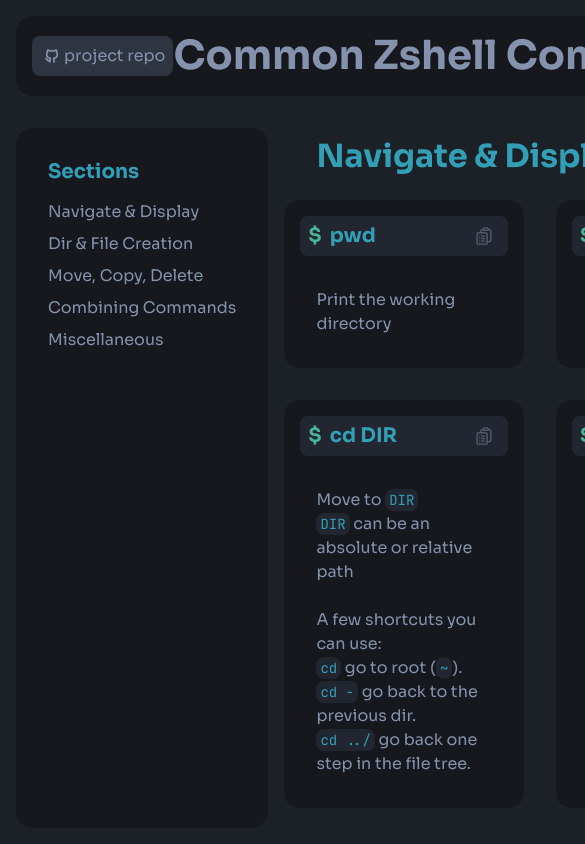
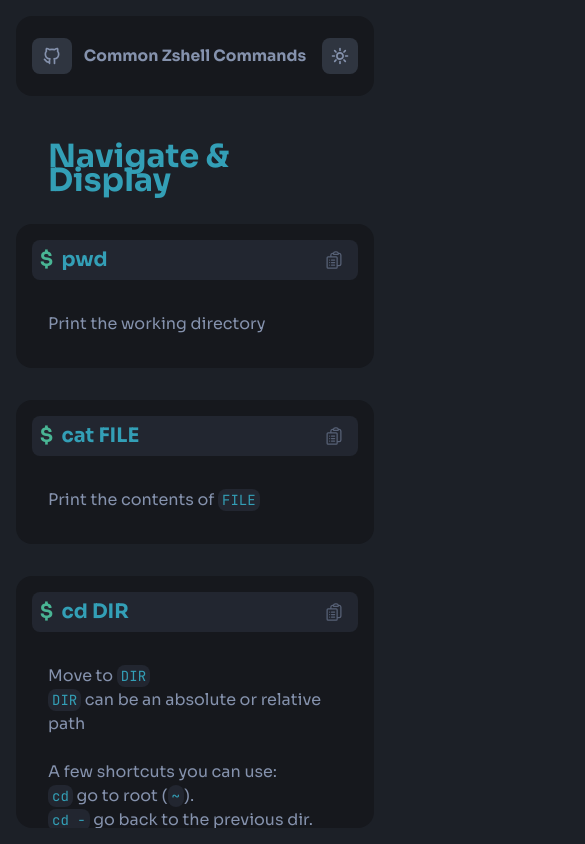
Before and after one commit to SoupCat-Py/zshcheatsheet, a React (Vite) app: page / in a window 390 px wide. Shown: the top 844 px of the page, 585 px wide, since content can reach past the window. Built offline with nearby package versions, Linux system fonts and the light colour scheme.

Commit message:
working on mobile layout

```diff
--- a/src/components/BodyContainer.tsx
+++ b/src/components/BodyContainer.tsx
@@ -5,7 +5,9 @@ import styles from "../styles/BodyContainer.module.css";
 export default function BodyContainer() {
   return (
     <div className={`d-grid g1 ${styles.container}`}>
-      <Aside />
+      <div className={styles.aside}>
+        <Aside />
+      </div>
       <CardContainer />
     </div>
   );
--- a/src/components/Header.tsx
+++ b/src/components/Header.tsx
@@ -1,3 +1,4 @@
+import styles from "../styles/Header.module.css";
 import { useState } from "react";
 
 // get :root
@@ -40,6 +41,25 @@ export default function Header() {
     </svg>
   );
 
+  // github icon
+  const github = (
+    <svg
+      xmlns="http://www.w3.org/2000/svg"
+      width="24"
+      height="24"
+      viewBox="0 0 24 24"
+      fill="none"
+      stroke="currentColor"
+      stroke-width="2"
+      stroke-linecap="round"
+      stroke-linejoin="round"
+      className="size3"
+    >
+      <path stroke="none" d="M0 0h24v24H0z" fill="none" />
+      <path d="M9 19c-4.3 1.4 -4.3 -2.5 -6 -3m12 5v-3.5c0 -1 .1 -1.4 -.5 -2c2.8 -.3 5.5 -1.4 5.5 -6a4.6 4.6 0 0 0 -1.3 -3.2a4.2 4.2 0 0 0 -.1 -3.2s-1.1 -.3 -3.5 1.3a12.3 12.3 0 0 0 -6.2 0c-2.4 -1.6 -3.5 -1.3 -3.5 -1.3a4.2 4.2 0 0 0 -.1 3.2a4.6 4.6 0 0 0 -1.3 3.2c0 4.6 2.7 5.7 5.5 6c-.6 .6 -.6 1.2 -.5 2v3.5" />
+    </svg>
+  );
+
   // init button state
   const [isDarkMode, setDarkMode] = useState(true);
 
@@ -71,38 +91,23 @@ export default function Header() {
     <div className="d-flex flex-row bg-norm align-center p1 r1">
       <div className="d-flex flex-row f1 justify-start">
         <a
-          className="btn bg-btn-dark color-text p05 r05 nodeco d-flex flex-row align-center justify-center"
+          className={`btn bg-btn-dark color-text p05 r05 g025 size4 nodeco d-flex flex-row align-center justify-center ${styles.github}`}
           href="https://github.com/soupcat-py/codesheet2"
           target="_blank"
         >
-          <svg
-            xmlns="http://www.w3.org/2000/svg"
-            width="24"
-            height="24"
-            viewBox="0 0 24 24"
-            fill="none"
-            stroke="currentColor"
-            stroke-width="2.5"
-            stroke-linecap="round"
-            stroke-linejoin="round"
-            className="size4"
-          >
-            <path stroke="none" d="M0 0h24v24H0z" fill="none" />
-            <path d="M9 19c-4.3 1.4 -4.3 -2.5 -6 -3m12 5v-3.5c0 -1 .1 -1.4 -.5 -2c2.8 -.3 5.5 -1.4 5.5 -6a4.6 4.6 0 0 0 -1.3 -3.2a4.2 4.2 0 0 0 -.1 -3.2s-1.1 -.3 -3.5 1.3a12.3 12.3 0 0 0 -6.2 0c-2.4 -1.6 -3.5 -1.3 -3.5 -1.3a4.2 4.2 0 0 0 -.1 3.2a4.6 4.6 0 0 0 -1.3 3.2c0 4.6 2.7 5.7 5.5 6c-.6 .6 -.6 1.2 -.5 2v3.5" />
-          </svg>
-          <span className="size4">project repo</span>
+          {github}
         </a>
       </div>
 
-      <div className="d-flex flex-row f1 justify-center">
-        <h1 className="size1 color-text margin0 padding0">
+      <div className="d-flex flex-row f5 justify-center">
+        <h1 className={`size1 color-text margin0 padding0 ${styles.header}`}>
           Common&nbsp;Zshell&nbsp;Commands
         </h1>
       </div>
 
       <div className="d-flex flex-row f1 justify-end">
         <button
-          className="btn bg-btn-dark color-text p05 r05 g025 d-flex flex-row align-center justify-center"
+          className={`btn bg-btn-dark color-text p05 r05 g025 d-flex flex-row align-center justify-center ${styles.toggle}`}
           onClick={toggleIcon}
         >
           {isDarkMode ? sun : moon}
--- a/src/styles/BodyContainer.module.css
+++ b/src/styles/BodyContainer.module.css
@@ -1,3 +1,15 @@
 .container {
   grid-template-columns: max-content auto;
 }
+.aside {
+  display: flex;
+}
+
+@media (max-width: 800px) {
+  .container {
+    grid-template-columns: 1fr;
+  }
+  .aside {
+    display: none;
+  }
+}
--- a/src/styles/CardContainer.module.css
+++ b/src/styles/CardContainer.module.css
@@ -16,3 +16,9 @@
 .subheader.first {
   padding-top: 1rem;
 }
+
+@media (max-width: 940px) {
+  .section {
+    grid-template-columns: 1fr;
+  }
+}
--- /dev/null
+++ b/src/styles/Header.module.css
@@ -0,0 +1,16 @@
+.github::after {
+  content: "GitHub Repo";
+  font-size: var(--size4);
+}
+
+@media (max-width: 950px) {
+  .github::after {
+    content: none;
+  }
+}
+
+@media (max-width: 770px) {
+  .header {
+    font-size: 4vw;
+  }
+}
```
